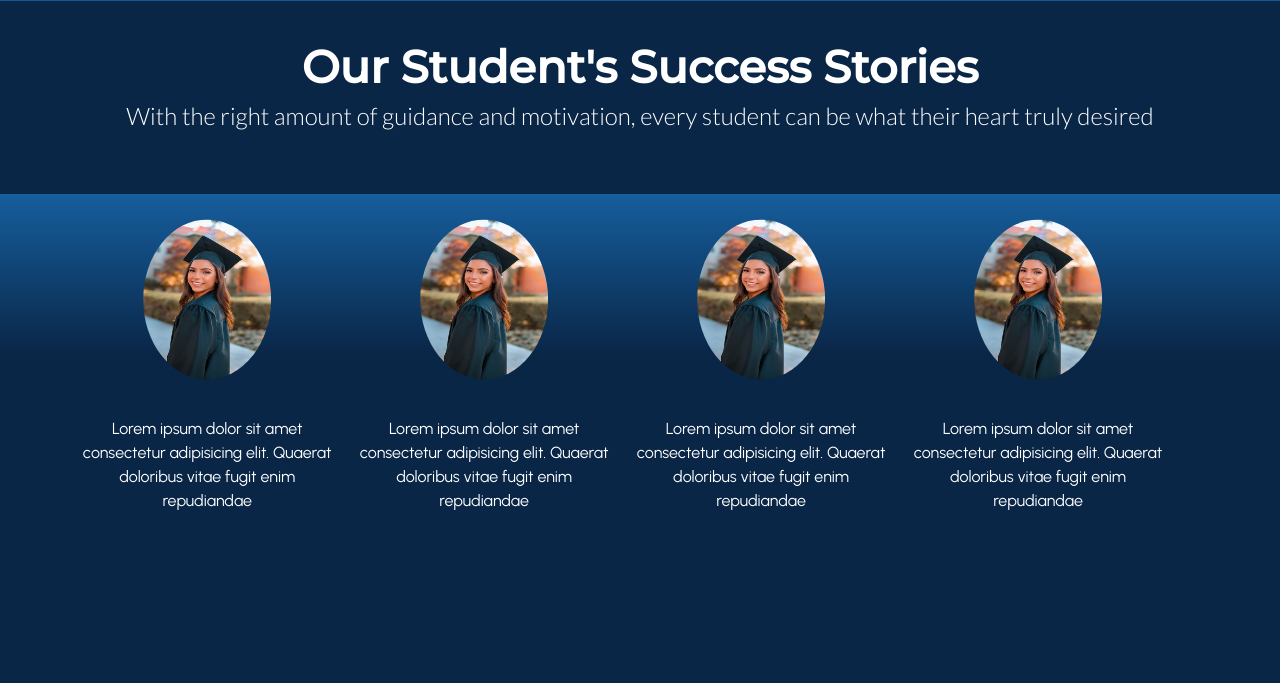
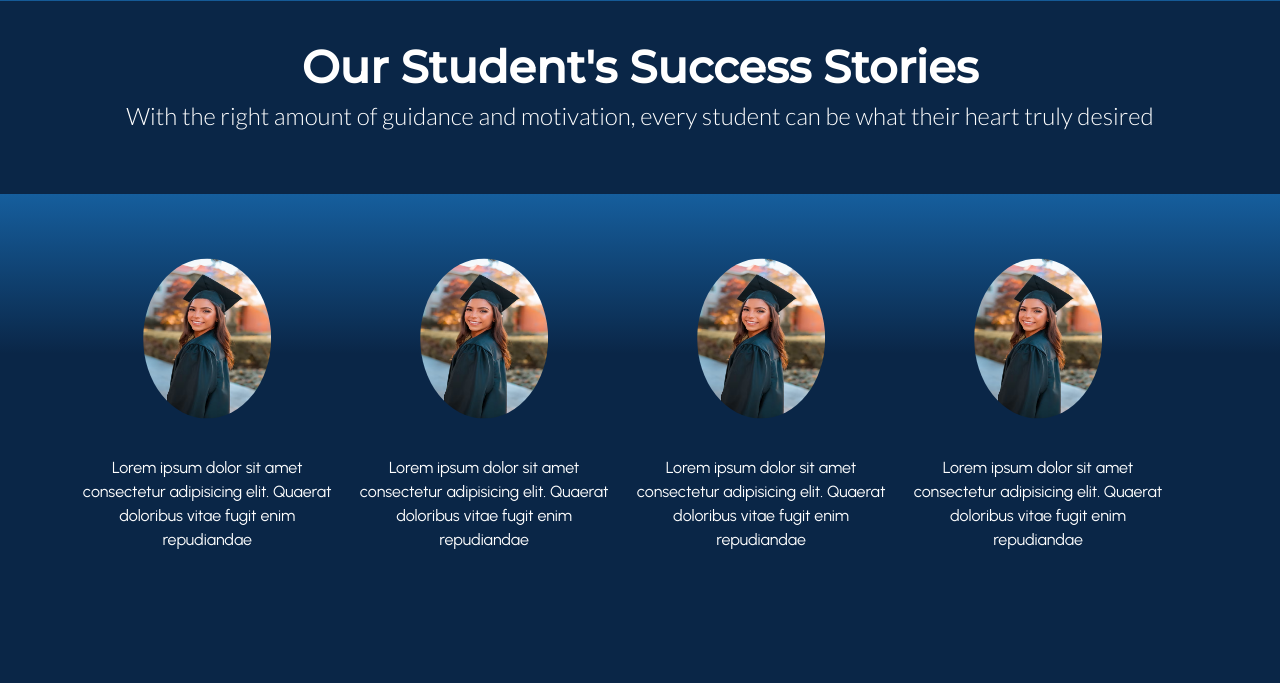
Before and after one commit to uaojayson/ScholarLink, a PHP site: page / in a window 1280 px wide. Shown: the part 3628-4311 px from the top of the page. Before the commit the page ends 4138 px from the top, so only its background shows below. Run offline with PHP 8.4, Linux system fonts and the light colour scheme; some libraries are stand-ins or nearby versions.

Commit message:
modified:   index.css

```diff
--- a/index.css
+++ b/index.css
@@ -661,6 +661,8 @@ img {
 }
 
 .Students {
+  display: grid;
+
   width: 100%;
   height: 50vh;
   margin-top: 5%;
```
